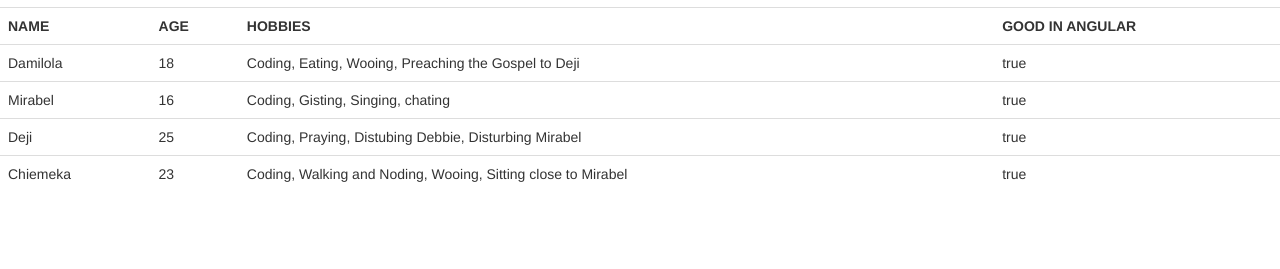
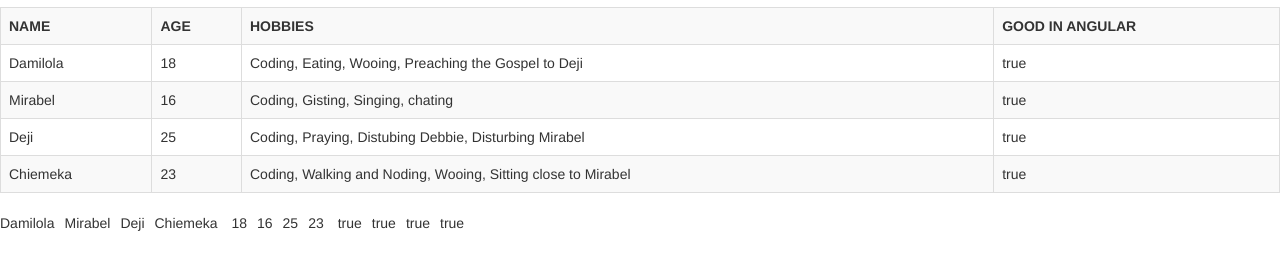
Before and after one commit to andela-oadebayo/teamgeeks, a website: page app/index.html in a window 1280 px wide. Shown: the part 63-332 px from the top of the page. Drawn offline with Linux system fonts and the light colour scheme.

Commit message:
commiting

```diff
--- a/app/index.html
+++ b/app/index.html
@@ -9,7 +9,7 @@
 
   <body ng-controller="TeamgeeksController">
   <h1>TEAM GEEKS</h1>
-    <table class="table table-hover">
+    <table class="table table-hover table-striped table-bordered">
       <tr>
         <th>NAME</th>
         <th>AGE</th>
@@ -30,12 +30,12 @@
         <td>{{person.goodInAngular}}</td>
       </tr>
     </table>
-    <!-- <ul>
+    <ul class="list-inline">
       <li ng-repeat='hobby in hobbies'>{{hobby}}</li>
       <li ng-repeat='person in persons'>{{person.name}}</li>
       <li ng-repeat='person in persons'>{{person.age}}</li>
-      <li ng-repeat='person in persons'>{{person.}}</li>
-    </ul> -->
+      <li ng-repeat='person in persons'>{{person.goodInAngular}}</li>
+    </ul>
     <!-- <input type="text" ng-model="name"> -->
     <!-- <p>Name: {{name}}</p>
     <p>Age:{{age}}</p>
```
